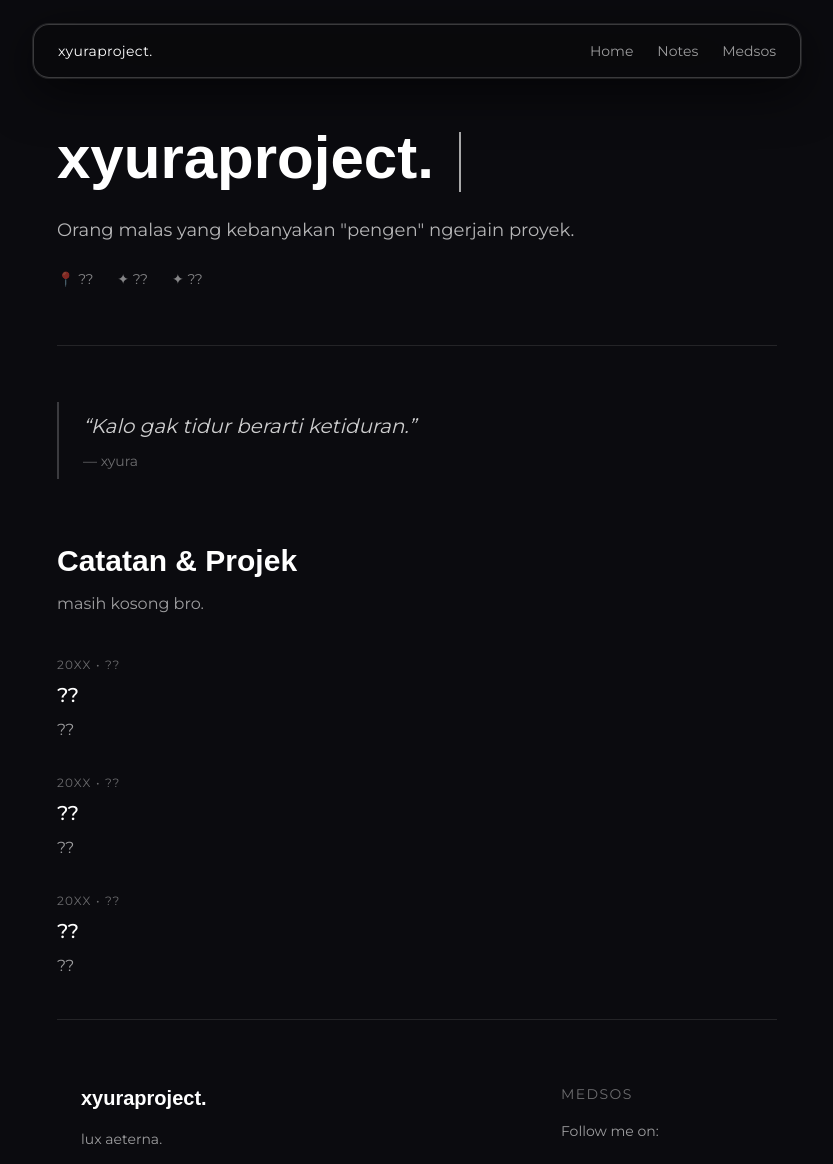
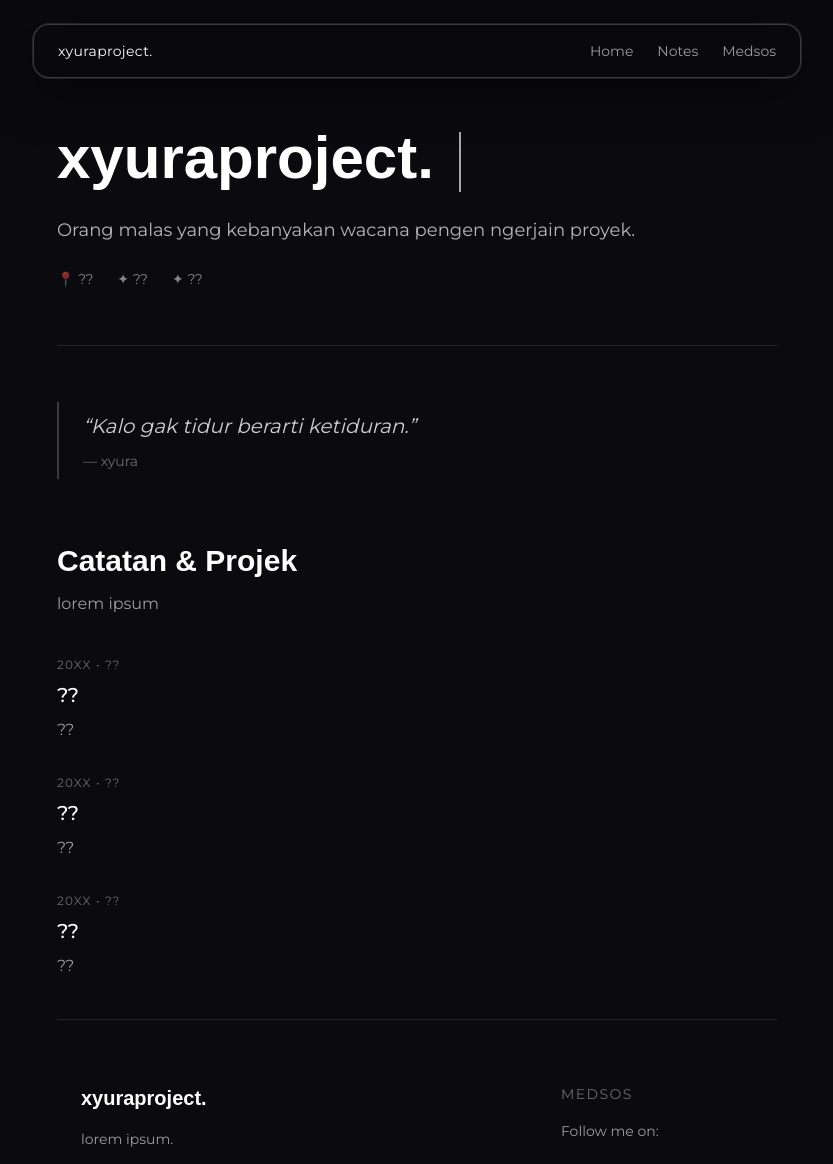
Before and after one commit to Ferza806/webxyr, a plain HTML site: page index.html in a window 1280 px wide. Shown: the top 1164 px of the page, without its empty margins (223-1056 px from the left). Drawn offline with nearby package versions, Linux system fonts and the light colour scheme; a web font is replaced by a local one.

Commit message:
adalah pokoknya #3

```diff
--- a/index.html
+++ b/index.html
@@ -100,7 +100,7 @@
 
 
       <p class="mt-6 text-lg text-white/70 leading-relaxed">
-        Orang malas yang kebanyakan "pengen" ngerjain proyek.
+        Orang malas yang kebanyakan wacana pengen ngerjain proyek.
       </p>
 
       <div class="mt-6 flex flex-wrap gap-x-6 gap-y-2 text-sm text-white/50">
@@ -127,7 +127,7 @@
       </h2>
 
       <p class="mt-3 text-white/60 leading-relaxed">
-        masih kosong bro.
+        lorem ipsum
       </p>
 
       <div class="mt-10 space-y-8">
@@ -174,7 +174,7 @@
         xyuraproject.
       </h3>
       <p class="mt-4 text-white/60 leading-relaxed text-sm">
-        lux aeterna.
+        lorem ipsum.
       </p>
     </div>
 
```
